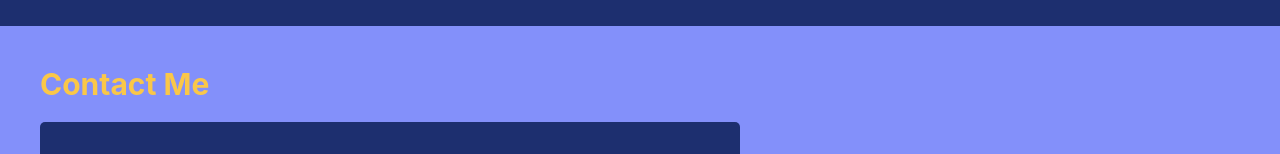
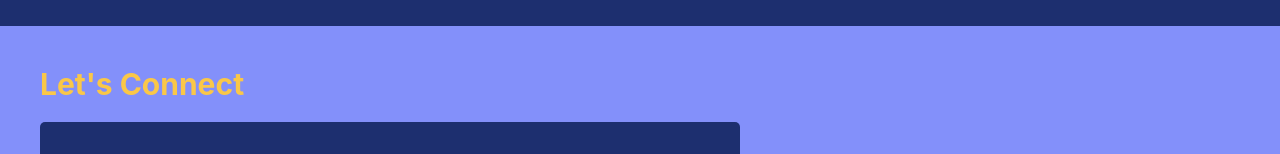
Before and after one commit to lindseymiller2567/react-portfolio, a React (Create React App) app: page / in a window 1280 px wide. Both pictures are taken after a click on the element "Contact". Shown: the part 150-304 px from the top of the page. Built offline with nearby package versions, Linux system fonts and the light colour scheme.

Commit message:
changed contact heading

```diff
--- a/src/components/Contact/index.js
+++ b/src/components/Contact/index.js
@@ -45,7 +45,7 @@ function ContactForm() {
 
     return (
         <section>
-            <h2>Contact Me</h2>
+            <h2>Let's Connect</h2>
             <form onSubmit={handleSubmit}>
                 <div>
                     <label htmlFor="name">Name:</label>
```
